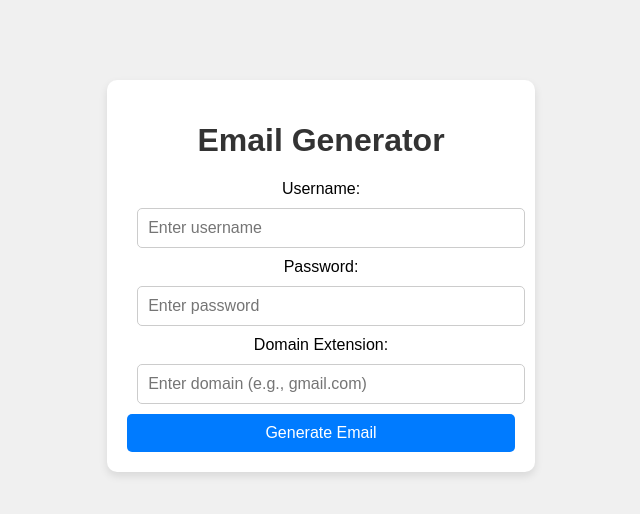
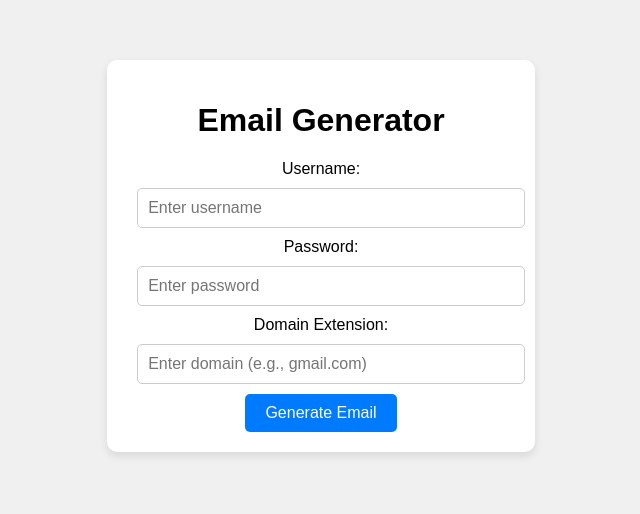
Before and after one commit to Geigu/mail, a plain HTML site: page index.html in a window 1280 px wide. Shown: the part 144-658 px from the top of the page, without its empty margins (319-959 px from the left). Drawn offline with Linux system fonts and the light colour scheme.

Commit message:
Update styles.css

```diff
--- a/styles.css
+++ b/styles.css
@@ -1,56 +1,4 @@
-body {
-    font-family: Arial, sans-serif;
-    background-color: #f4f4f4;
-    margin: 0;
-    padding: 20px;
-}
-
-.container {
-    max-width: 600px;
-    margin: auto;
-    background: white;
-    padding: 20px;
-    border-radius: 8px;
-    box-shadow: 0 2px 10px rgba(0, 0, 0, 0.1);
-}
-
-h1 {
-    text-align: center;
-    color: #333;
-}
-
-select {
-    width: 100%;
-    padding: 10px;
-    margin: 10px 0;
-    border: 1px solid #ccc;
-    border-radius: 4px;
-}
-
-button {
-    width: 100%;
-    padding: 10px;
-    background-color: #28a745;
-    color: white;
-    border: none;
-    border-radius: 4px;
-    cursor: pointer;
-}
-
-button:hover {
-    background-color: #218838;
-}
-
-.output {
-    margin-top: 20px;
-    padding: 10px;
-    background-color: #e9ecef;
-    border: 1px solid #ccc;
-    border-radius: 4px;
-    text-align: center;
-}
-
- body {
+   body {
             font-family: Arial, sans-serif;
             display: flex;
             flex-direction: column;
```
